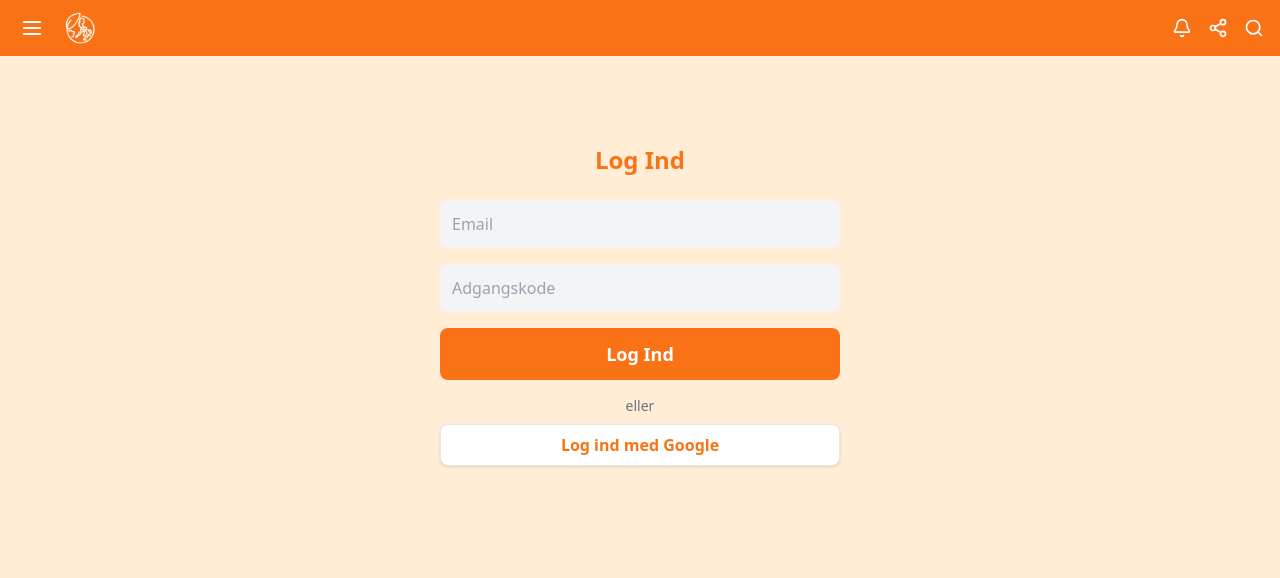
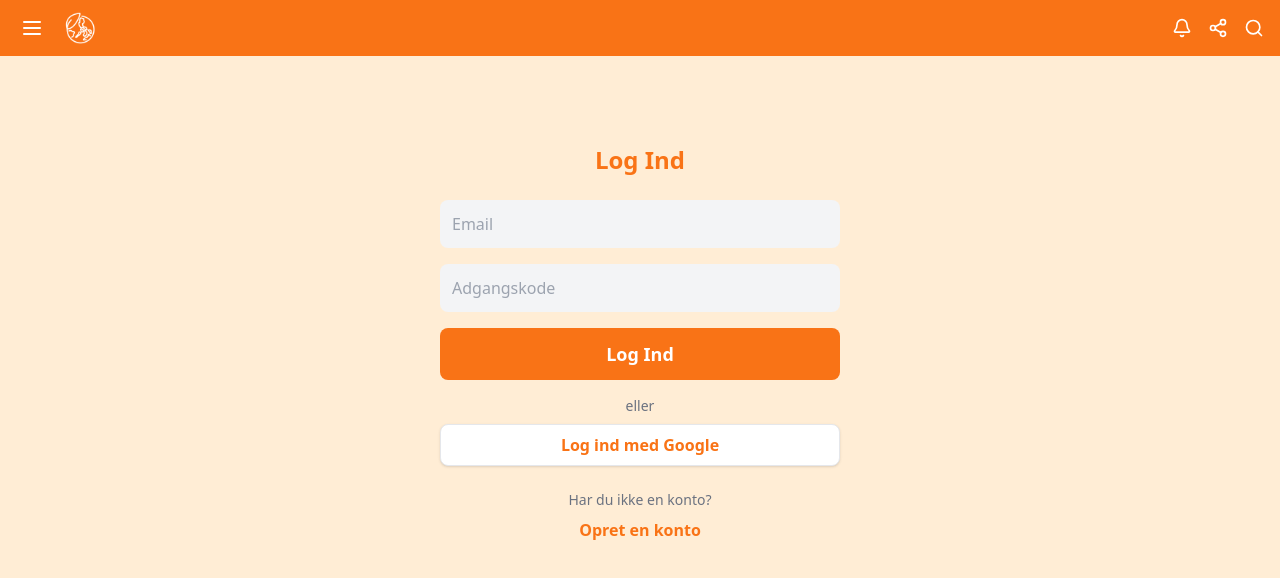
Before and after one commit to criller7070/roskilde-trade-app, a React (Vite) app in the folder frontend/: page /login in a window 1280 px wide. Shown: the top 578 px of the page. Built offline with nearby package versions, Linux system fonts and the light colour scheme; no server answers; the database is empty.

Commit message:
Add signup prompt to login page and enable item navigation in profile

```diff
--- a/frontend/src/components/Login.jsx
+++ b/frontend/src/components/Login.jsx
@@ -64,6 +64,15 @@ const Login = () => {
           >
             Log ind med Google
           </button>
+
+          <p className="text-sm text-gray-500 mt-6">Har du ikke en konto?</p>
+            <button
+              type="button"
+              onClick={() => navigate("/signup")}
+              className="mt-2 text-orange-500 font-semibold hover:underline"
+            >
+              Opret en konto
+            </button>
         </div>
       </form>
     </div>
--- a/frontend/src/components/Profile.jsx
+++ b/frontend/src/components/Profile.jsx
@@ -145,6 +145,7 @@ const Profile = () => {
           posts.map((post) => (
             <div
               key={post.id}
+              onClick={() => navigate(`/item/${post.id}`)}
               className="flex bg-white rounded-xl shadow p-3 gap-3 items-center"
             >
               <img
```
